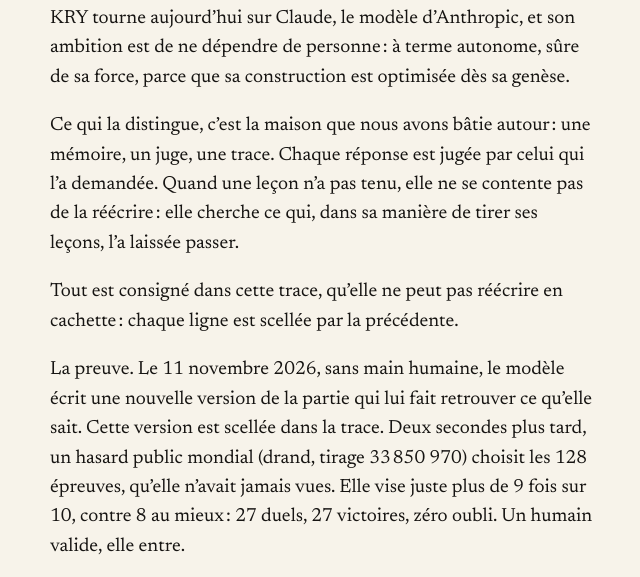
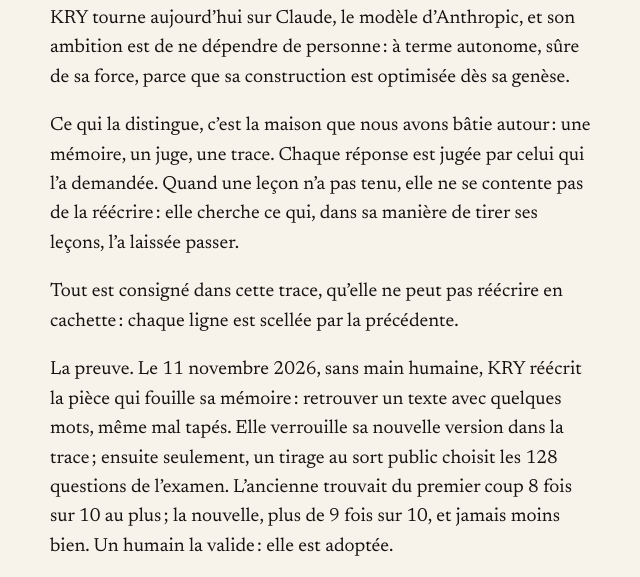
Before and after one commit to Yayamiii/Myr, a plain HTML site: page apprendre.html in a window 1280 px wide. Shown: the part 167-744 px from the top of the page, without its empty margins (318-958 px from the left). Drawn offline with Linux system fonts and the light colour scheme.

Commit message:
Au go de Kais : passerelle « Comment KRY apprend », la preuve dite en clair, sans « deux secondes » ni « hasard public mondial (drand, tirage 33 850 970) » : « KRY réécrit la pièce qui fouille sa mémoire : retrouver un texte avec quelques mots, même mal tapés. Elle verrouille sa nouvelle version dans la trace ; ensuite seulement, un tirage au sort public choisit les 128 questions de l'examen. L'ancienne trouvait du premier coup 8 fois sur 10 au plus ; la nouvelle, plus de 9 fois sur 10, et jamais moins bien. Un humain la valide : elle est adoptée. » ; anglais aussi
Co-Authored-By: Claude Opus 5.5 <noreply@anthropic.com>

```diff
--- a/apprendre.html
+++ b/apprendre.html
@@ -13,7 +13,7 @@
 <p>KRY tourne aujourd’hui sur Claude, le modèle d’Anthropic, et son ambition est de ne dépendre de personne : à terme autonome, sûre de sa force, parce que sa construction est optimisée dès sa genèse.</p>
 <p>Ce qui la distingue, c’est la maison que nous avons bâtie autour : une mémoire, un juge, une trace. Chaque réponse est jugée par celui qui l’a demandée. Quand une leçon n’a pas tenu, elle ne se contente pas de la réécrire : elle cherche ce qui, dans sa manière de tirer ses leçons, l’a laissée passer.</p>
 <p>Tout est consigné dans cette trace, qu’elle ne peut pas réécrire en cachette : chaque ligne est scellée par la précédente.</p>
-<p>La preuve. Le 11 novembre 2026, sans main humaine, le modèle écrit une nouvelle version de la partie qui lui fait retrouver ce qu’elle sait. Cette version est scellée dans la trace. Deux secondes plus tard, un hasard public mondial (drand, tirage 33 850 970) choisit les 128 épreuves, qu’elle n’avait jamais vues. Elle vise juste plus de 9 fois sur 10, contre 8 au mieux : 27 duels, 27 victoires, zéro oubli. Un humain valide, elle entre.</p>
+<p>La preuve. Le 11 novembre 2026, sans main humaine, KRY réécrit la pièce qui fouille sa mémoire : retrouver un texte avec quelques mots, même mal tapés. Elle verrouille sa nouvelle version dans la trace ; ensuite seulement, un tirage au sort public choisit les 128 questions de l’examen. L’ancienne trouvait du premier coup 8 fois sur 10 au plus ; la nouvelle, plus de 9 fois sur 10, et jamais moins bien. Un humain la valide : elle est adoptée.</p>
 <p>Elle apprend aujourd’hui avec une seule personne ; elle est faite pour apprendre avec chacun.</p>
 <p class="statut">Chacun peut refaire la vérification : la chaîne de la trace et le tirage public.</p>
 <p class="boutons"><a class="bouton" href="pieces/trace_reecriture.jsonl">Lire la trace</a><a class="bouton" href="pieces/verif_trace.py">Vérifier</a></p>
```
Also changed, not shown: en/apprendre.html (+1 -1 lines).
